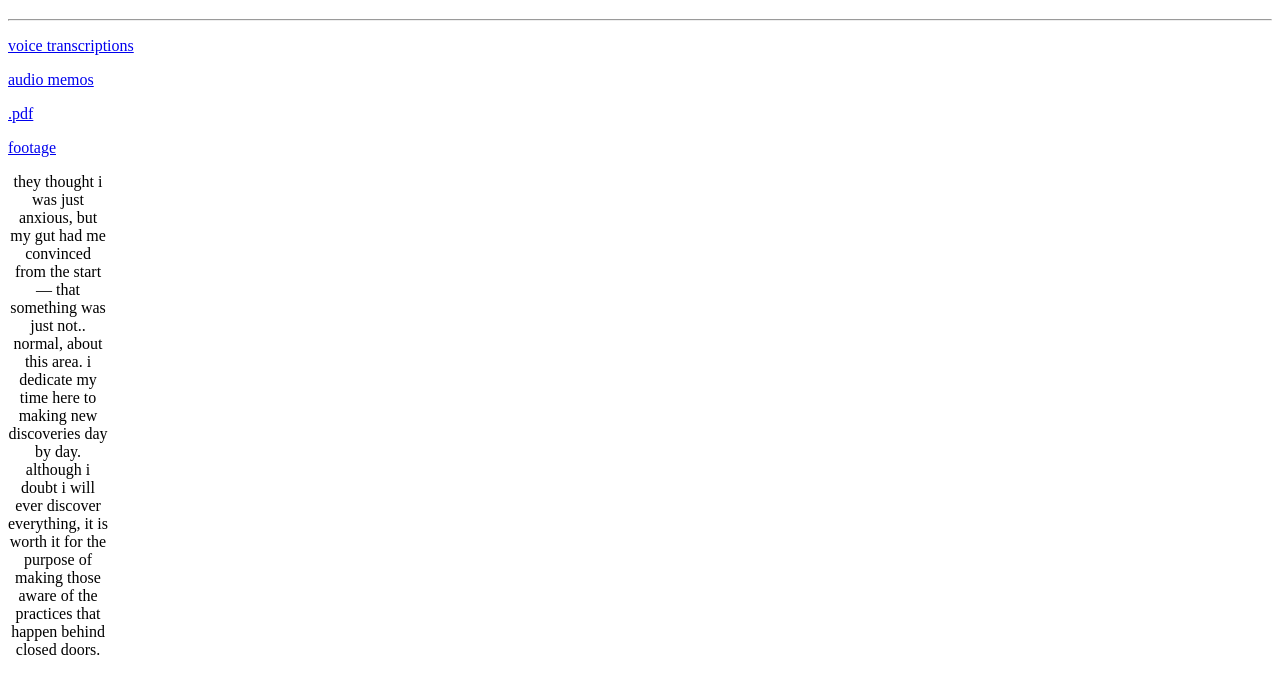
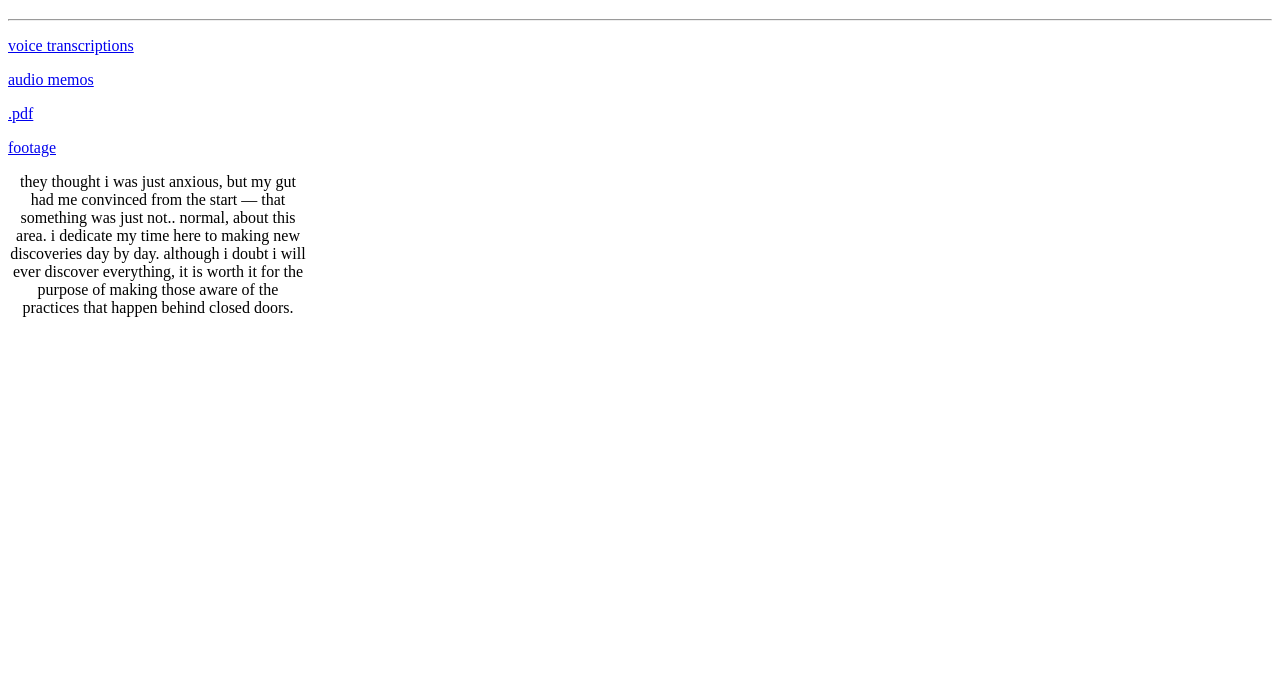
Before and after one commit to fernerber/elevator-container, a plain HTML site: page index.html in a window 1280 px wide. Shown: the part 61-754 px from the top of the page. Drawn offline with Linux system fonts and the light colour scheme.

Commit message:
Update index.html

```diff
--- a/index.html
+++ b/index.html
@@ -4,7 +4,7 @@
 <title>Page Title</title>
 </head>
 <style>
-div {text-align: center;}
+div {text-align: center; width: 300px;}
 </style>
 <body>
 
@@ -14,7 +14,7 @@ div {text-align: center;}
 <p><a href="https://fernerber.github.io/elevator-container/footage.html">audio memos</a></p>
 <p><a href="https://fernerber.github.io/elevator-container/footage.html">.pdf</a></p>
 <p><a href="https://fernerber.github.io/elevator-container/footage.html">footage</a></p>
-<div style="width: 100px;">
+<div>
   they thought i was just anxious, but my gut had me convinced from the start — that something was just not.. normal, about this area. i dedicate my time here to making new discoveries day by day. although i doubt i will ever discover everything, it is worth it for the purpose of making those aware of the practices that happen behind closed doors.</div>
 
 </body>
```
